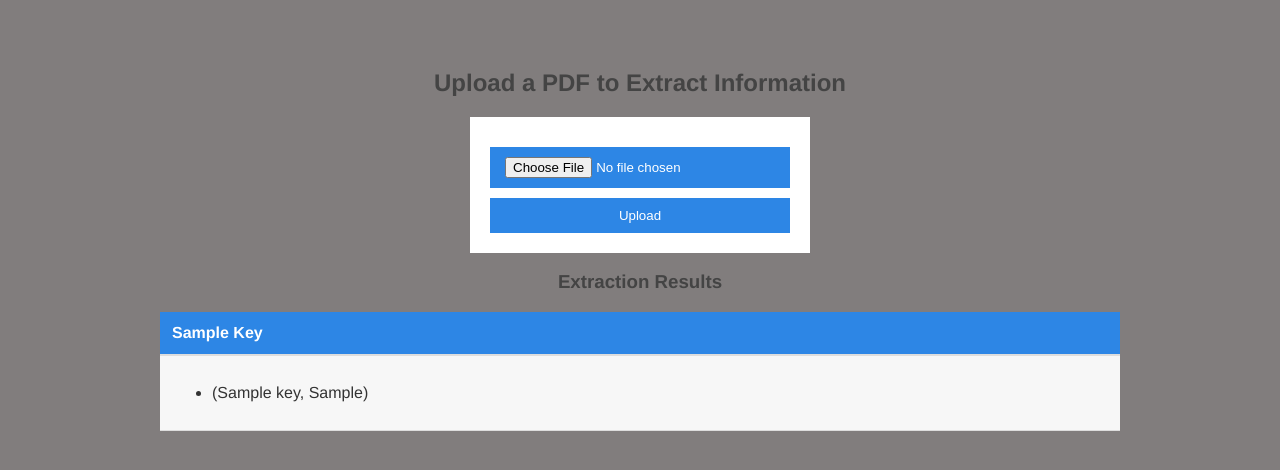
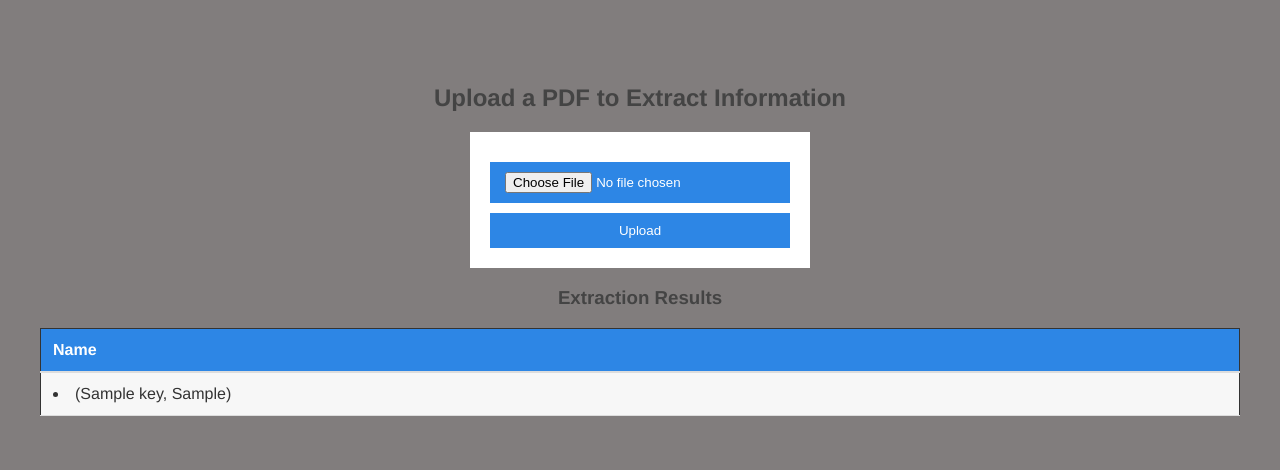
Before and after one commit to KaungHtetCho-22/NLP-A4, a Flask app: template app/templates/upload.html in a window 1280 px wide. Shown: the top 470 px of the page. Run offline with Flask 3, Linux system fonts and the light colour scheme; the template is opened without the code that fills it: most values are stand-ins (such as "Sample title", 1, 10 or a date in 2020).

Commit message:
update css

```diff
--- a/app/static/styles.css
+++ b/app/static/styles.css
@@ -47,13 +47,32 @@
     background-color: #FFF; /* White background for the table */
     border-collapse: collapse; /* Ensures borders are collapsed into a single border */
     width: 80%; /* Adjust based on your preference */
-    box-shadow: none; /* Removing shadow for a flat design */
+    box-shadow: none;
+    width: 100%; /* Set table width to full container width */
+    border-spacing: 0; /* Removing shadow for a flat design */
+}
+
+th, td {
+    /* ... existing properties ... */
+    border: 1px solid #333; /* Adds border to table cells */
+    vertical-align: top; /* Aligns content to the top of the cell */
+}
+
+ul {
+    list-style-position: inside; /* Positions the bullet inside the list item */
+    padding-left: 0; /* Removes default padding */
+    margin: 0; /* Removes default margin */
+}
+
+li {
+    list-style-type: disc; /* Ensures bullet points are displayed */
 }
 
 th, td {
     text-align: left;
-    padding: 12px; /* More padding for readability */
-    border-bottom: 1px solid #DDD; /* Light grey border for separation, flat design avoids heavy use of borders */
+    padding: 12px;
+    border-bottom: 1px solid #DDD;
+    width: 25%; /* Set to 25% to fit four columns equally across the table */
 }
 
 th {
--- a/app/templates/upload.html
+++ b/app/templates/upload.html
@@ -15,22 +15,23 @@
     {% if extracted_data %}
     <h3>Extraction Results</h3>
     <table>
-        {% for key, values in extracted_data.items() %}
         <tr>
-            <th colspan="4">{{ key.replace('_', ' ').title() }}</th>
+            {% for category in extracted_data.keys() %}
+            <th>{{ category.title() }}</th>
+            {% endfor %}
         </tr>
         <tr>
-            <td colspan="4">
+            {% for key, values in extracted_data.items() %}
+            <td>
                 <ul>
                     {% for value in values %}
                     <li>{{ value }}</li>
                     {% endfor %}
                 </ul>
             </td>
+            {% endfor %}
         </tr>
-        {% endfor %}
     </table>
-
     {% endif %}
 
     <!-- {% if csv_filename %}
--- a/app/utils.py
+++ b/app/utils.py
@@ -5,77 +5,6 @@
 
 nlp = spacy.load('en_core_web_md')
 ruler = nlp.add_pipe("entity_ruler")
-
-nlp.pipe_names
-
-# patterns
-skill_path       = "./data/jz_skill_patterns.jsonl"
-ruler.from_disk(skill_path)
-
-
-email_pattern = [{'label': 'EMAIL',
-                  'pattern': [{'TEXT': {'REGEX': '[a-zA-Z0-9._%+-]+@[a-zA-Z0-9.-]+\.[a-zA-Z]{2,}'}}]}]
-ruler.add_patterns(email_pattern)
-
-education_pattern = [
-    {"label": "EDUCATION", "pattern": [{"LOWER": {"IN": ["bsc", "bachelor", "bachelor's", "b.a", "b.s"]}}, {"IS_ALPHA": True, "OP": "*"}]},
-    {"label": "EDUCATION", "pattern": [{"LOWER": {"IN": ["msc", "master", "master's", "m.a", "m.s"]}}, {"IS_ALPHA": True, "OP": "*"}]},
-    {"label": "EDUCATION", "pattern": [{"LOWER": {"IN": ["phd", "ph.d", "doctor", "doctorate"]}}, {"IS_ALPHA": True, "OP": "*"}]}]
-ruler.add_patterns(education_pattern)
-
-web_patterns = [
-    {"label": "WEBSITE", "pattern": [{"TEXT": {"REGEX": "http[s]?://(?:[a-zA-Z]|[0-9]|[$-_@.&+]|[!*\\(\\),]|(?:%[0-9a-fA-F][0-9a-fA-F]))+"}}]}]
-ruler.add_patterns(web_patterns)
-
-# work_patterns = [
-#     # General pattern for job titles - looking for noun phrases that could be job titles
-#     {"label": "JOB_TITLE", "pattern": [{"POS": "PROPN"}, {"POS": "NOUN", "OP": "?"}]},
-#     # General pattern for companies - looking for proper nouns that could indicate company names
-#     {"label": "COMPANY", "pattern": [{"POS": "PROPN"}, {"POS": "PROPN", "OP": "?"}]},
-#     # To catch patterns like 'Company Name, Job Title, Years'
-#     {"label": "WORK_EXPERIENCE", "pattern": [{"POS": "PROPN"}, {"POS": "PROPN", "OP": "?"}, {"POS": "PUNCT"}, {"POS": "PROPN"}, {"POS": "NOUN", "OP": "?"}, {"POS": "PUNCT"}, {"SHAPE": "dddd"}]},]
-# ruler.add_patterns(work_patterns)
-
-# "(\\+?\\d{1,3})?[-\\s.]?(\\d{1,4})?[-\\s.]?(\\d{2,4})[-\\s.]?(\\d{2,4})[-\\s.]?(\\d{2,4})"
-
-# date_pattern = [
-#     {"label": "DATE", "pattern": [
-#         {"LOWER": {"IN": ["january", "february", "march", "april", "may", "june", "july",
-#                           "august", "september", "october", "november", "december"]}},
-#         {"SHAPE": "dddd"},
-#         {"LOWER": "-", "OP": "?"},
-#         {"LOWER": {"IN": ["-", "–"]}, "OP": "?"},
-#         {"LOWER": {"IN": ["present", "january", "february", "march", "april", "may", "june",
-#                           "july", "august", "september", "october", "november", "december"]}, "OP": "?"},
-#         {"SHAPE": "dddd", "OP": "?"}
-#     ]}
-# ]
-
-# mobile_pattern = [
-#     # {"label": "MOBILE", "pattern": [{"TEXT": {"REGEX": "(\+?\d{1,3})?[-\s.]?(\d{1,4})?[-\s.]?(\d{2,4})[-\s.]?(\d{2,4})[-\s.]?(\d{2,4})"}}]},
-#     {"label": "MOBILE", "pattern": [{"TEXT": {"REGEX": "\+?(\d{7,15})"}}]}]
-# ruler.add_patterns(mobile_pattern)
-
-work_pattern = [
-    # Pattern for Job Title
-    {"label": "JOB_TITLE", "pattern": [{"POS": "PROPN"}, {"POS": "PROPN", "OP": "?"}]},
-
-    # Pattern for Organization
-    {"label": "COMPANY", "pattern": [{"POS": "PROPN"}, {"POS": "PROPN", "OP": "?"}, {"POS": "PROPN", "OP": "?"}]}
-
-    # Pattern for Location
-    # {"label": "LOCATION", "pattern": [{"POS": "PROPN"}, {"POS": "PROPN", "OP": "?"}]},
-
-    # Pattern for Dates
-    # {"label": "DATE", "pattern": [{"SHAPE": "ddd"}, {"SHAPE": "dddd"}]},
-    # {"label": "DATE", "pattern": [{"SHAPE": "dd"}, {"ORTH": "-"}, {"SHAPE": "dddd"}]}
-
-    # Job Descriptions are more complex and may need more sophisticated patterns or machine learning approaches.
-]
-ruler.add_patterns(work_pattern)
-
-
-
 
 # preprocessing
 from spacy.lang.en.stop_words import STOP_WORDS
@@ -92,8 +21,26 @@
 
     return " ".join(clean_tokens)
 
+# patterns
+skill_path = "./data/jz_skill_patterns.jsonl"
+ruler.from_disk(skill_path)
+
+
+email_pattern = [{'label': 'EMAIL',
+                  'pattern': [{'TEXT': {'REGEX': '[a-zA-Z0-9._%+-]+@[a-zA-Z0-9.-]+\.[a-zA-Z]{2,}'}}]}]
+ruler.add_patterns(email_pattern)
+
+education_pattern = [
+    {"label": "EDUCATION", "pattern": [{"LOWER": {"IN": ["bsc", "bachelor", "bachelor's", "b.a", "b.s"]}}, {"IS_ALPHA": True, "OP": "*"}]},
+    {"label": "EDUCATION", "pattern": [{"LOWER": {"IN": ["msc", "master", "master's", "m.a", "m.s"]}}, {"IS_ALPHA": True, "OP": "*"}]},
+    {"label": "EDUCATION", "pattern": [{"LOWER": {"IN": ["phd", "ph.d", "doctor", "doctorate"]}}, {"IS_ALPHA": True, "OP": "*"}]}]
+ruler.add_patterns(education_pattern)
+
+web_pattern = [
+    {"label": "WEBSITE", "pattern": [{"TEXT": {"REGEX": "http[s]?://(?:[a-zA-Z]|[0-9]|[$-_@.&+]|[!*\\(\\),]|(?:%[0-9a-fA-F][0-9a-fA-F]))+"}}]}]
+ruler.add_patterns(web_pattern)
+
 from PyPDF2 import PdfReader
-
 def pdfReader(cv_path):
     reader = PdfReader(cv_path)
     text = ""
@@ -102,16 +49,10 @@
     text = preprocessing(text)
     doc = nlp(text)
 
-    name            = []
     skills          = []
     education       = []
     email           = []
     website         = []
-    org             = []
-    # mobile           = []
-    job_title       = []
-    company         = []
-    # work_experience = []
 
     for ent in doc.ents:
         if ent.label_ == 'SKILL':
@@ -122,29 +63,12 @@
             email.append(ent.text)
         elif ent.label_ == 'WEBSITE':
             website.append(ent.text)
-        elif ent.label_ == 'ORG':
-            org.append(ent.text)
-        elif ent.label_ == 'PERSON':
-            name.append(ent.text)
-        # elif ent.label_ == 'MOBILE':
-        #     mobile.append(ent.text)
-        elif ent.label_ == 'JOB_TITLE':
-            job_title.append(ent.text)
-        elif ent.label_ == 'COMPANY':
-            company.append(ent.text)
-        # elif ent.label_ == 'WORK_EXPERIENCE':
-        #     work_experience.append(ent.text)
+
 
     dict = {'email': list(set(email)),
-            'name': list(set(name)),
-            # 'mobile': list(set(mobile)),
             'website': list(set(website)),
-            'education_status': list(set(education)),
-            'org':list(set(org)),
-            'skills': list(set(skills)),
-            'job_title': list(set(job_title)),
-            'company': list(set(company))
-            # 'work_experience': list(set(work_experience)),
+            'education': list(set(education)),
+            'skills': list(set(skills))
             }
 
     return dict
```
Also changed, not shown: README.md, 1 other file.
